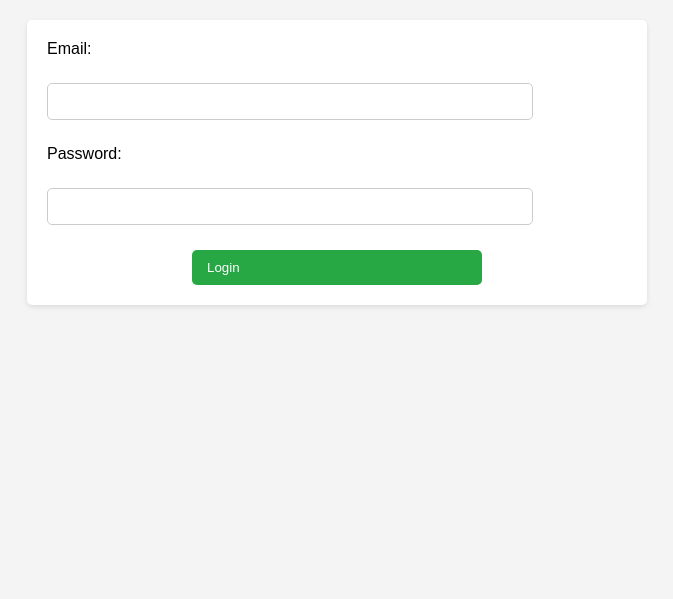
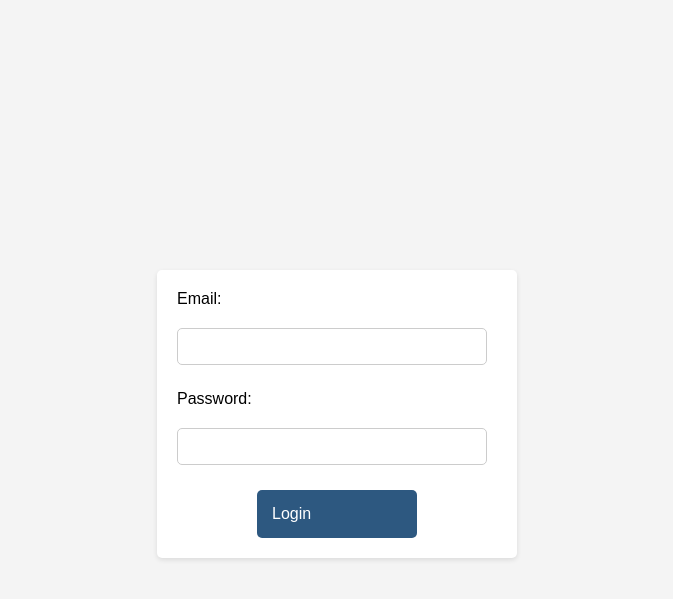
Before and after one commit to WeedLover2/Simple-DJango-Project, a Django app: page / in a window 1280 px wide. Shown: the top 599 px of the page, without its empty margins (303-976 px from the left). Run offline with Django 5.2, Linux system fonts and the light colour scheme.

Commit message:
small changes

```diff
--- /dev/null
+++ b/src/myapp/static/myapp/css/login.css
@@ -0,0 +1,48 @@
+body {
+	font-family: Arial, sans-serif;
+	background-color: #f4f4f4;
+	margin: 0;
+	padding: 20px;
+}
+form {
+	background-color: #fff;
+	padding: 20px;
+	border-radius: 5px;
+	box-shadow: 0 2px 5px rgba(0, 0, 0, 0.1);
+	max-width: 45vh;
+	margin: auto;
+	box-sizing: border-box;
+	display: flex;
+	flex-direction: column;
+	gap: 15px;
+	position: relative;
+	top: 250px;
+}
+label {
+	margin-bottom: 5px;
+}
+input[type="email"],
+input[type="password"] {
+	width: 90%;
+	padding: 10px;
+	margin-bottom: 10px;
+	border: 1px solid #ccc;
+	border-radius: 5px;
+}
+button {
+	font-size: 1rem;
+	width: 50%;
+	padding: 15px 15px;
+	background-color: #2d5880;
+	color: white;
+	border: none;
+	border-radius: 5px;
+	cursor: pointer;
+	margin: auto;
+	display: flex;
+	flex-direction: column;
+}
+button:hover {
+	transition: background-color 0.3s ease;
+	background-color: #2c3e50;
+}
--- a/src/myapp/templates/Login.html
+++ b/src/myapp/templates/Login.html
@@ -3,57 +3,9 @@
 <head>
     <meta charset="UTF-8">
     <meta name="viewport" content="width={device-width}, initial-scale=1.0">
-    <title>Document</title>
-    <style>
-        body {
-            font-family: Arial, sans-serif;
-            background-color: #f4f4f4;
-            margin: 0;
-            padding: 20px;
-        }
-        form {
-            background-color: #fff;
-            padding: 20px;
-            border-radius: 5px;
-            box-shadow: 0 2px 5px rgba(0,0,0,0.1);
-            max-width:50%;
-            margin: auto;
-            box-sizing: border-box;
-            display: flex;
-            flex-direction: column;
-            gap: 15px;
-        }
-        label {
-            display: block;
-            margin-bottom: 10px;
-        }
-        input[type="email"],
-        input[type="password"] {
-            width: 80%;
-            padding: 10px;
-            margin-bottom: 10px;
-            border: 1px solid #ccc;
-            border-radius: 5px;
-        }
-        button {
-            width: 50%;
-            padding: 10px 15px;
-            background-color: #28a745;
-            color: white;
-            border: none;
-            border-radius: 5px;
-            cursor: pointer;
-            margin: auto;
-            display: flex;
-            flex-direction: column;
-        }
-        button:hover {
-            background-color: #218838;
-        }
-        .error {
-            color: red;
-        }
-    </style>
+    <title>Login</title>
+    {% load static %}
+    <link rel="stylesheet" href="{% static 'myapp/css/login.css' %}">
 </head>
 <body>
     {{ form }}
@@ -65,11 +17,13 @@
         <label for="password">Password:</label>
         <input type="password" id="password" name="password" required>
         {% if message %}
-            <p class="error">{{ message }}</p>
+           <script>
+               alert("{{ message }}");
+           </script>
         {% endif %}
-
         <button type="submit">Login</button>
     </form>
 
+
 </body>
 </html>
--- a/src/myapp/templates/base.html
+++ b/src/myapp/templates/base.html
@@ -11,10 +11,11 @@
 <body>
     <nav>
         <div class="nav-container">
-            <a href="/" class="logo">MyDjangoSite</a>
+            <p class="logo">MyDjangoSite</p>
             <ul class="nav-links">
                 <li><a href="{% url 'home' %}" class="active">Home</a></li>
                 <li><a href="{% url 'user' %}">User</a></li>
+                <li><a href="{% url 'login' %}">Logout</a></li>
             </ul>
         </div>
     </nav>
```
